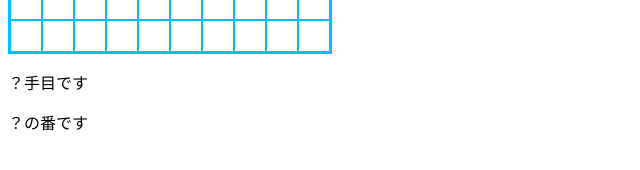
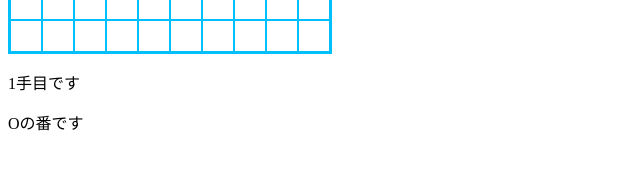
Before and after one commit to azureleaf/gomoku-vue, a Vue app: page / in a window 1280 px wide. Shown: the part 350-520 px from the top of the page, without its empty margins (0-640 px from the left). Built offline with nearby package versions, Linux system fonts and the light colour scheme.

Commit message:
feat: Show turn counts & whose turn it is now
Add stete var which remembers move history

```diff
--- a/src/components/Panel.vue
+++ b/src/components/Panel.vue
@@ -1,18 +1,25 @@
 <template>
   <div class="panel">
-    <p>？手目です</p>
-    <p>？の番です</p>
+    <p>{{ turns }}手目です</p>
+    <p>{{ activePlayer }}の番です</p>
   </div>
 </template>
 <script>
 export default {
   name: "Panel",
-  props: {
-    boardHeight: Number,
-    boardWidth: Number
-  },
-  data() {
-    return {};
+  // data() {
+  //   return {
+  //     turns: this.$store.state.history.length,
+  //     activePlayer: this.$store.state.isOsTurn ? "O" : "X"
+  //   };
+  // }
+  computed: {
+    turns: function() {
+      return this.$store.state.history.length + 1;
+    },
+    activePlayer: function() {
+      return this.$store.state.isOsTurn ? "O" : "X";
+    }
   }
 };
 </script>
--- a/src/store/index.js
+++ b/src/store/index.js
@@ -10,7 +10,8 @@ export default new Vuex.Store({
       height: 10,
       width: 10
     },
-    isOsTurn: true
+    isOsTurn: true,
+    history: []
   },
   mutations: {
     initBoard(state) {
@@ -19,6 +20,11 @@ export default new Vuex.Store({
     },
     updateStatus(state, payload) {
       state.boardStatus[payload.row][payload.col] = payload.symbol;
+      state.history.push({
+        row: payload.row,
+        col: payload.col,
+        symbol: payload.symbol
+      });
     },
     updateBoardSize(state, payload) {
       [state.boardSize.height, state.boardSize.width] = [
```
Also changed, not shown: src/brain.js (added).
